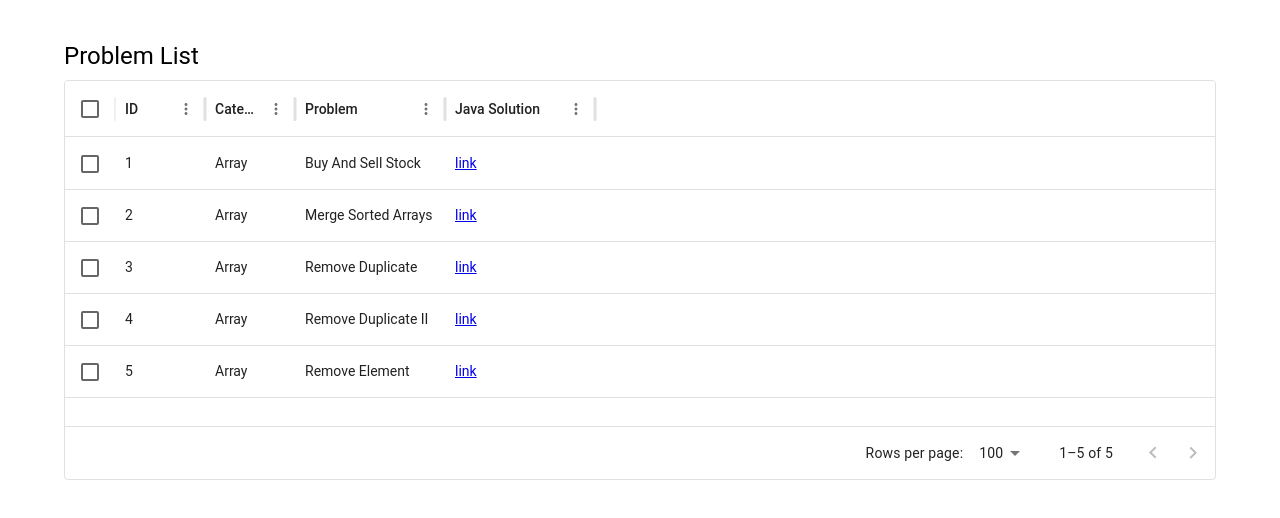
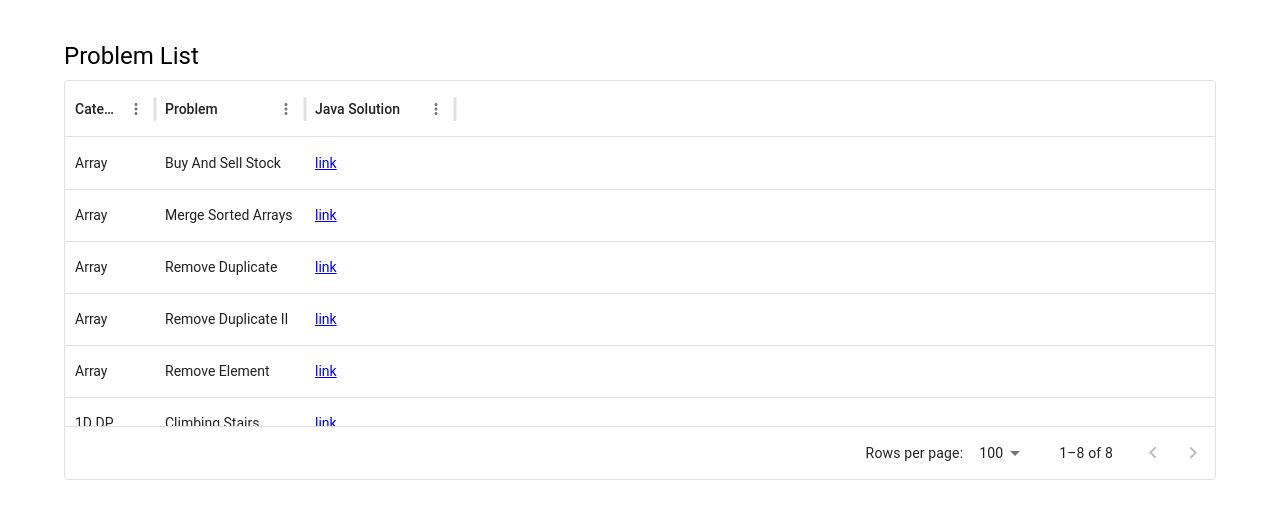
Before and after one commit to hieu-van-nguyen/coding-platform, a React (Create React App) app: page / in a window 1280 px wide. Shown: the top 518 px of the page. Built offline with nearby package versions, Linux system fonts and the light colour scheme.

Commit message:
update data grid

```diff
--- a/src/App.js
+++ b/src/App.js
@@ -5,7 +5,6 @@ import { rows } from "./data";
 
 function App() {
   const columns = [
-    { field: 'id', headerName: 'ID', width: 90 },
     { field: 'category', headerName: 'Category', width: 90 },
     { field: 'problem', headerName: 'Problem', width: 150, editable: true },
     {
@@ -32,7 +31,7 @@ function App() {
           columns={columns}
           pageSize={5}
           rowsPerPageOptions={[5]}
-          checkboxSelection
+          checkboxSelection={false}
           disableRowSelectionOnClick
         />
       </div>
--- a/src/data.js
+++ b/src/data.js
@@ -1,10 +1,13 @@
 const rows =
 [
-    { id: 1, category: 'Array', problem: 'Buy And Sell Stock', javaSolution: 'https://github.com/hieu-van-nguyen/java/blob/main/src/main/us/inest/lc150/array/BuyAndSellStock.java'},
-    { id: 2, category: 'Array', problem: 'Merge Sorted Arrays', javaSolution: 'https://github.com/hieu-van-nguyen/java/blob/main/src/main/us/inest/lc150/array/MergeSortedArray.java'},
-    { id: 3, category: 'Array', problem: 'Remove Duplicate', javaSolution: 'https://github.com/hieu-van-nguyen/java/blob/main/src/main/us/inest/lc150/array/RemoveDuplicate.java' },
-    { id: 4, category: 'Array', problem: 'Remove Duplicate II', javaSolution: 'https://github.com/hieu-van-nguyen/java/blob/main/src/main/us/inest/lc150/array/RemoveDuplicateII.java' },
-    { id: 5, category: 'Array', problem: 'Remove Element', javaSolution: 'https://github.com/hieu-van-nguyen/java/blob/main/src/main/us/inest/lc150/array/RemoveElement.java' },
+    { id:"Buy And Sell Stock", category: 'Array', problem: 'Buy And Sell Stock', javaSolution: 'https://github.com/hieu-van-nguyen/java/blob/main/src/main/us/inest/lc150/array/BuyAndSellStock.java'},
+    { id:"Merge Sorted Arrays", category: 'Array', problem: 'Merge Sorted Arrays', javaSolution: 'https://github.com/hieu-van-nguyen/java/blob/main/src/main/us/inest/lc150/array/MergeSortedArray.java'},
+    { id:"Remove Duplicate", category: 'Array', problem: 'Remove Duplicate', javaSolution: 'https://github.com/hieu-van-nguyen/java/blob/main/src/main/us/inest/lc150/array/RemoveDuplicate.java' },
+    { id:"Remove Duplicate II", category: 'Array', problem: 'Remove Duplicate II', javaSolution: 'https://github.com/hieu-van-nguyen/java/blob/main/src/main/us/inest/lc150/array/RemoveDuplicateII.java' },
+    { id:"Remove Element", category: 'Array', problem: 'Remove Element', javaSolution: 'https://github.com/hieu-van-nguyen/java/blob/main/src/main/us/inest/lc150/array/RemoveElement.java' },
+    { id:"Climbing Stairs", category: '1D DP', problem: 'Climbing Stairs', javaSolution: 'https://github.com/hieu-van-nguyen/java/blob/main/src/main/us/inest/lc150/dp/ClimbingStairs.java' },
+    { id:"Coin Change", category: '1D DP', problem: 'Coin Change', javaSolution: 'https://github.com/hieu-van-nguyen/java/blob/main/src/main/us/inest/lc150/dp/CoinChange.java' },
+    { id:"House Robber", category: '1D DP', problem: 'House Robber', javaSolution: 'https://github.com/hieu-van-nguyen/java/blob/main/src/main/us/inest/lc150/dp/HouseRobber.java' },
 ];
 
 export { rows };
```
